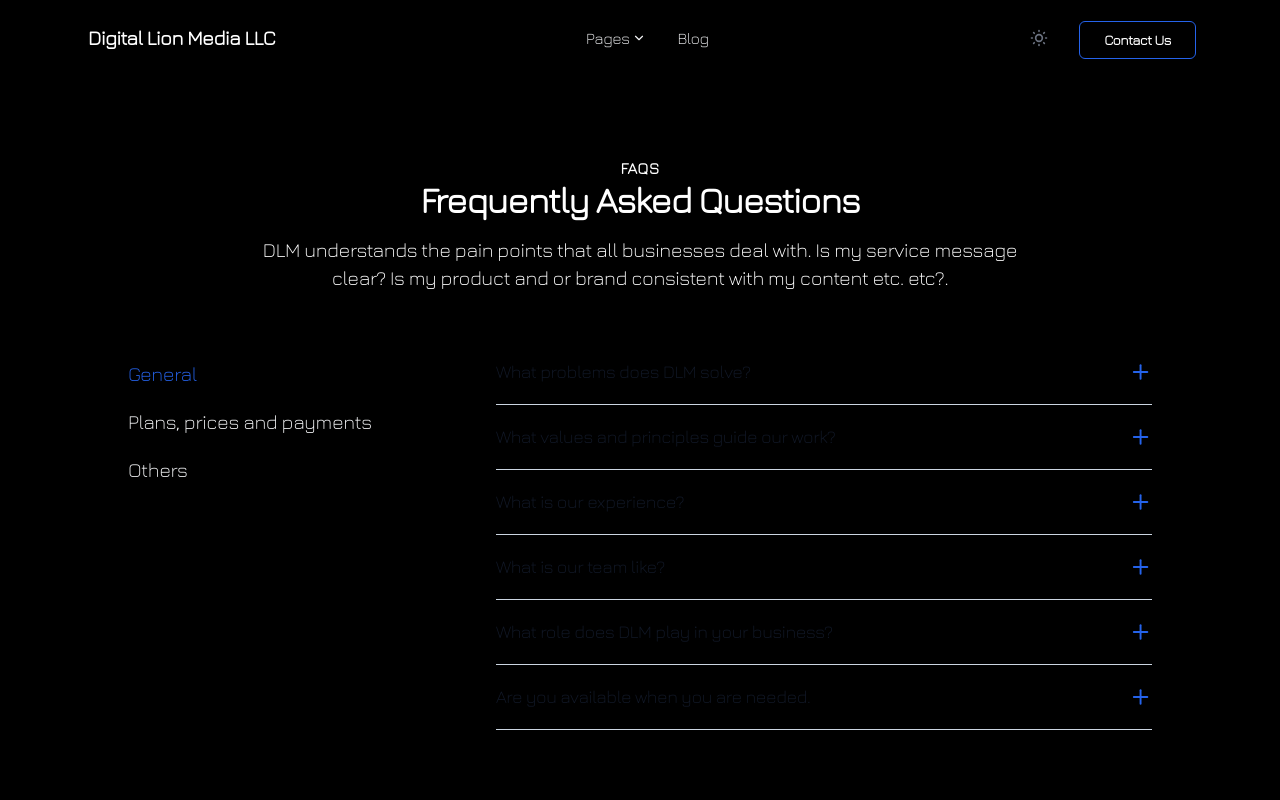
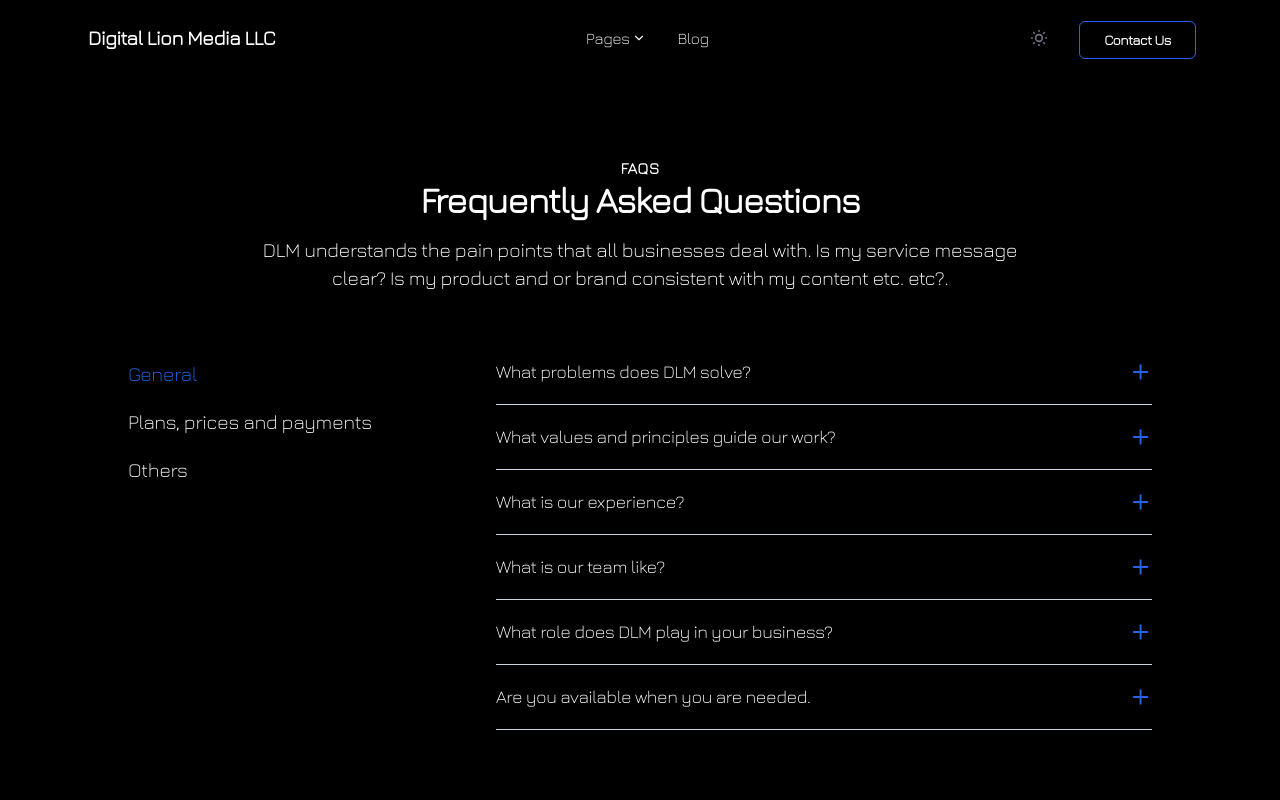
Before and after one commit to teddythelion/digitalionmedia.com, a Next.js app: page /faqs in a window 1280 px wide. Shown: the top 800 px of the page. Built offline with nearby package versions, Linux system fonts and the light colour scheme; a web font is replaced by a local one.

Commit message:
Update Collapse.tsx

```diff
--- a/src/components/common/Collapse.tsx
+++ b/src/components/common/Collapse.tsx
@@ -24,7 +24,7 @@
         <div
           key={`accordion-${index}`}
           onClick={() => handleSetIndex(index)}
-          className="mx-auto max-w-3xl select-none bg-transparent text-base text-gray-700"
+          className="mx-auto max-w-3xl select-none bg-transparent text-base text-white"
         >
           <div className={classCollapseItem}>
             <div
@@ -35,7 +35,7 @@
               aria-controls={`accordion__panel-${index}`}
               role="button"
             >
-              <h2 className="w-full pr-2 text-lg font-medium leading-6 text-gray-900 dark:text-slate-300">{title}</h2>
+              <h2 className="w-full pr-2 text-lg font-medium leading-6 text-white dark:text-slate-100">{title}</h2>
               {iconDown && iconUp ? (
                 activeIndex === index ? (
                   iconUp
@@ -43,9 +43,9 @@
                   iconDown
                 )
               ) : activeIndex === index ? (
-                <IconChevronUp className="h-6 w-6 text-primary-600 dark:text-slate-200" />
+                <IconChevronUp className="h-6 w-6 text-primary-100 dark:text-slate-200" />
               ) : (
-                <IconChevronDown className="h-6 w-6 text-primary-600 dark:text-slate-200" />
+                <IconChevronDown className="h-6 w-6 text-primary-100 dark:text-slate-200" />
               )}
             </div>
             {activeIndex === index && (
@@ -54,7 +54,7 @@
                 aria-labelledby={`accordion__heading-${index}`}
                 id={`accordion__panel-${index}`}
               >
-                <p className="mt-2 text-gray-600 dark:text-slate-400">{description}</p>
+                <p className="mt-2 text-white dark:text-slate-200">{description}</p>
               </div>
             )}
           </div>
```
